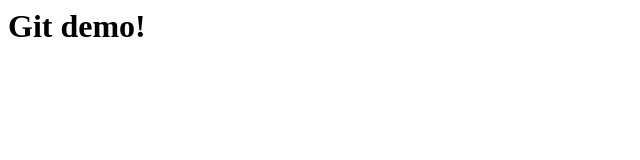
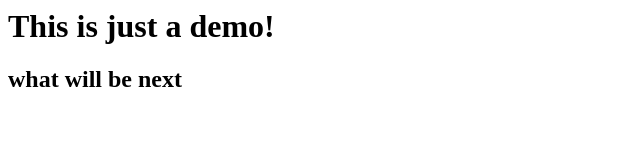
Before and after one commit to Act32/new-repo, a plain HTML site: page index.html in a window 1280 px wide. Shown: the whole page, without its empty margins (0-640 px from the left). Drawn offline with Linux system fonts and the light colour scheme.

Commit message:
inital commit

```diff
--- a/index.html
+++ b/index.html
@@ -1 +1,2 @@
-<h1>Git demo!</h1>
+<h1>This is just a demo!</h1>
+<h2>what will be next</h2>
```
